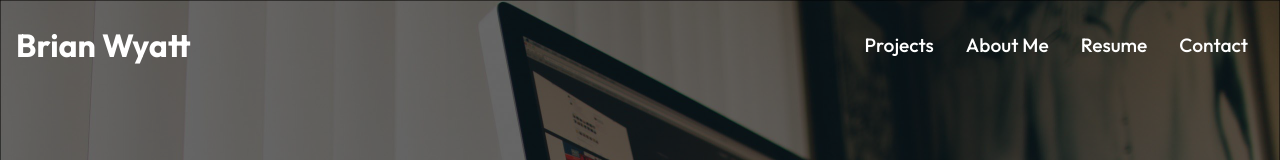
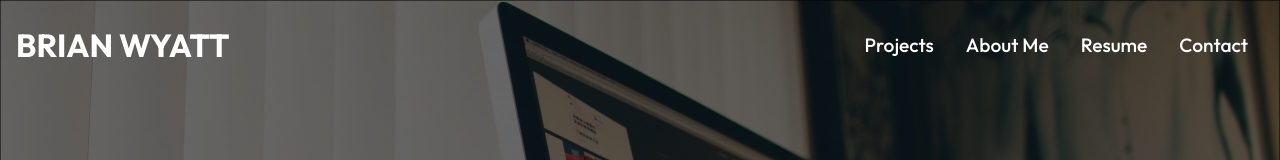
Before and after one commit to Meduion/bwyattdev, a React (Create React App) app: page / in a window 1280 px wide. Shown: the top 160 px of the page. Built offline with nearby package versions, Linux system fonts and the light colour scheme; a web font is replaced by a local one.

Commit message:
minor style changes

```diff
--- a/src/components/Footer/Footer.js
+++ b/src/components/Footer/Footer.js
@@ -23,7 +23,7 @@ const Footer = () => {
           </div>
           <div className='email'>
             <h4><FaMailBulk size={20} style={{ color: "#fff", marginRight: "2rem" }}/>
-            bwyatt.dev@gmail.com
+            <a href='mailto:bwyatt.dev@gmail.com'>bwyatt.dev@gmail.com</a>
             </h4>
           </div>
         </div>
--- a/src/components/NavBar.js
+++ b/src/components/NavBar.js
@@ -20,7 +20,7 @@ const NavBar = ({ currentPage, switchPage }) => {
   return (
     <div className={color ? "header header-bg" : "header"}>
       <a href="#Home" onClick={() => switchPage('Home')} className={currentPage === 'Home'}>
-        <h1>Brian Wyatt</h1>
+        <h1>BRIAN WYATT</h1>
       </a>
       <ul className={click ? "nav-menu active" : "nav-menu"}>
         <li>
--- a/src/components/ProjectComponents/ProjectCard.js
+++ b/src/components/ProjectComponents/ProjectCard.js
@@ -10,8 +10,8 @@ const ProjectCard = (props) => {
       <div className='pro-details'>
         <p>{props.text}</p>
         <div className='pro-btns'>
-          <a href={props.view} className='btn'>View</a>
-          <a href={props.source} className='btn'>Source</a>
+          <a href={props.view} className='btn' target='_blank' rel='noreferrer'>View</a>
+          <a href={props.source} className='btn' target='_blank' rel='noreferrer'>Source</a>
         </div>
       </div>
     </div>
```
